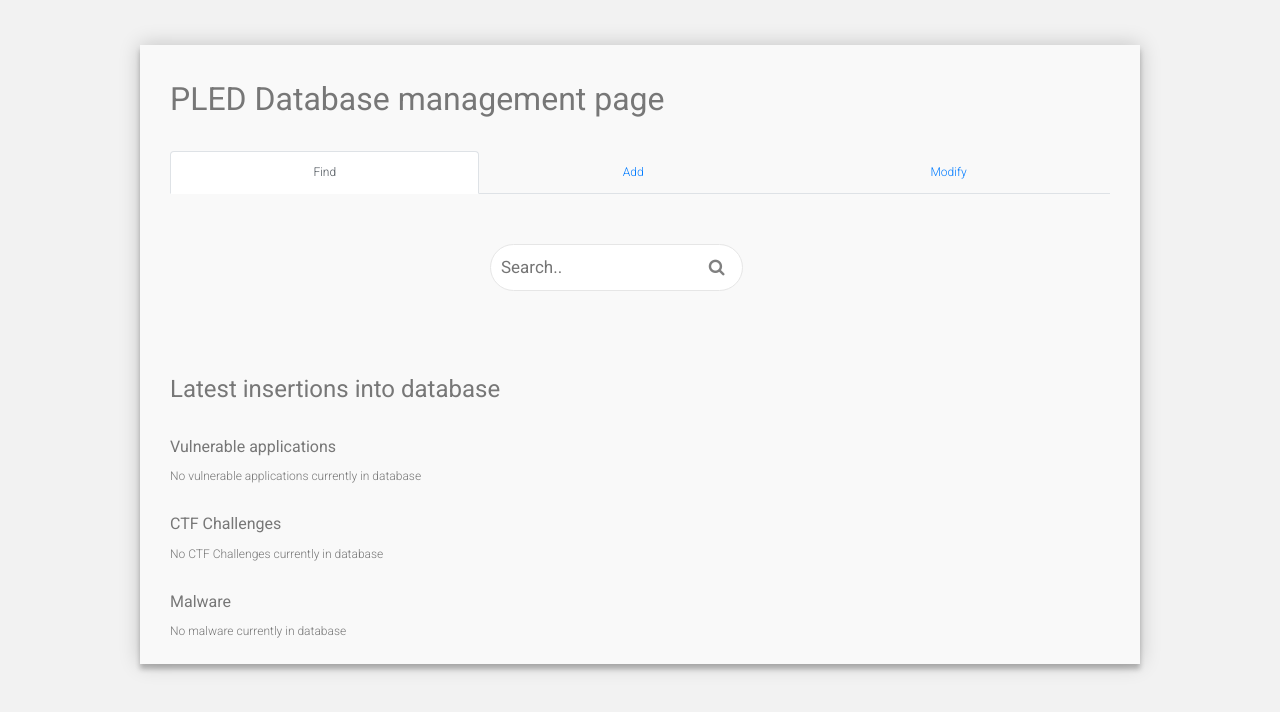
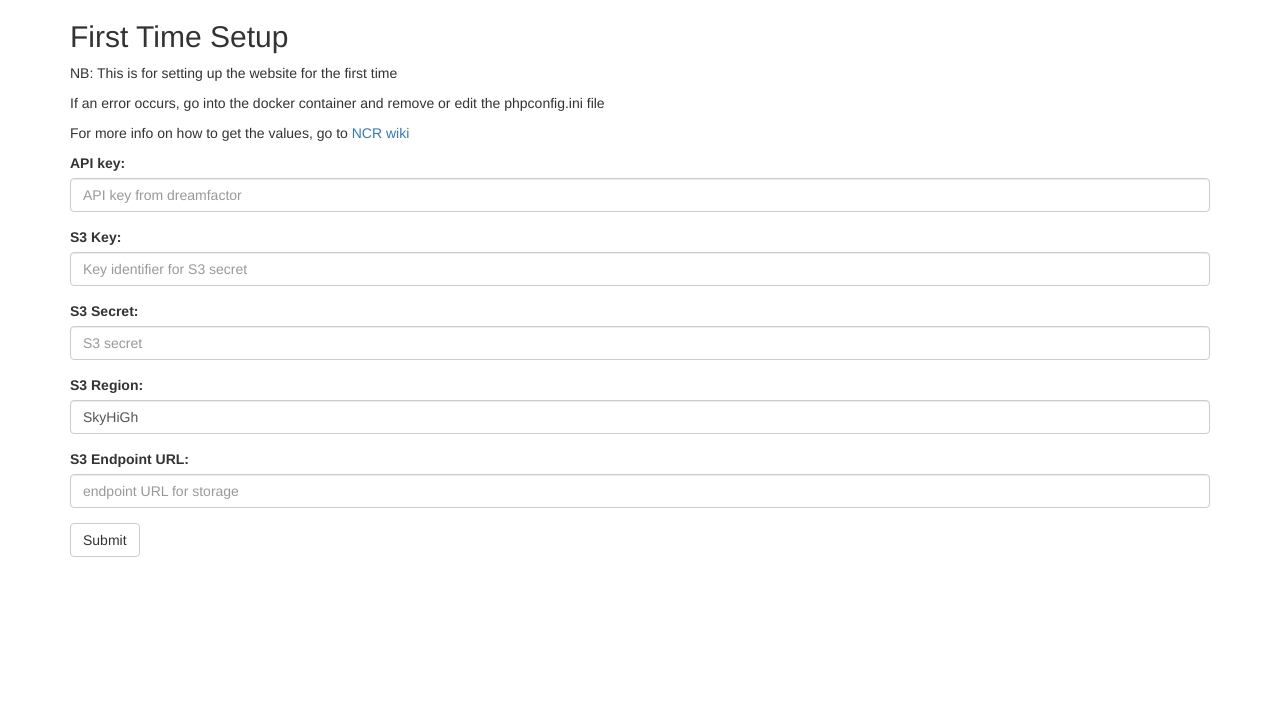
Before and after one commit to amojamo/PLED, a PHP site: page / in a window 1280 px wide. Shown: the top 712 px of the page. Run offline with PHP 8.4, Linux system fonts and the light colour scheme; data that the repository does not hold is empty; some libraries are stand-ins or nearby versions.

Commit message:
website config

```diff
--- a/www/css/uploadcve.css
+++ b/www/css/uploadcve.css
@@ -122,7 +122,7 @@ fieldset {
     height: 40px;
 }
 
-#formstyle button[type="submit"] {
+.submit {
     cursor: pointer;
     max-width: 400px;
     border: none;
@@ -135,7 +135,7 @@ fieldset {
     height: 45px;
 }
 
-#formstyle button[type="delete"] {
+.delete {
     cursor: pointer;
     max-width: 400px;
     border: none;
@@ -168,12 +168,10 @@ fieldset {
 
 .first_column {
     grid-column: 1/2;
-    margin-top: 40px;
 }
 
 .second_column {
     grid-column: 2/3;
-    margin-top: 40px;
 }
 
 .search {
--- a/www/index.php
+++ b/www/index.php
@@ -1,19 +1,50 @@
 <?php
 require_once "./vendor/autoload.php";
-
+use Aws\S3\S3Client;
+use Aws\Exception\AwsException;
 //phpinfo();
 $loader = new Twig_Loader_Filesystem('views');
 $twig = new Twig_Environment($loader, array());
 
-$ini_array = parse_ini_file("./conf/phpconfig.ini", true);
 
-$data['placeholdercve'] = "CVE-ID";
+if(isset($_POST['generateConfig'])) {
+	$file = fopen($_SERVER['DOCUMENT_ROOT']."/conf/phpconfig.ini", 'w');
+	$data = 'api_key = '.$_POST['apikey'].PHP_EOL.
+			'ip = api.pled'.PHP_EOL.
+			's3_key = '.$_POST['s3key'].PHP_EOL.
+			's3_secret = '.$_POST['s3secret'].PHP_EOL.
+			's3_region = '.$_POST['s3region'].PHP_EOL.
+			's3_endpoint = '.$_POST['s3endpoint'].PHP_EOL;
+	fwrite($file, $data);
+	fclose($file);
+	header("Location: index.php");
+}
+
+if (file_exists($_SERVER['DOCUMENT_ROOT']."/conf/phpconfig.ini")) {
+	$ini_array = parse_ini_file("./conf/phpconfig.ini", true);
+} else {
+	echo $twig->render('generateConfig.html', array());
+	die();
+}
+
+
+
+
+
+
+
+
+
+$s3 = include 'src/openstack/openstack.php';
 
 if(isset($_GET['uploaded'])){
 	$data['uploaded'] = $_GET['uploaded'];
 }
 if(isset($_GET['updated'])){
 	$data['updated'] = $_GET['updated'];
+}
+if(isset($_GET['deleted'])) {
+	$data['deleted'] = $_GET['deleted'];
 }
 
 // Get contents from database '.$ini_array["ip"].'
@@ -50,7 +81,16 @@ foreach ($obj['resource'] as $key => $v) {
 		$data['vuln_applications'][$key]["vulnerable_configuration"] = $v['vulnerable_configuration'];
 	}
 	if(isset($v['file_path'])) {
-		$data['vuln_applications'][$key]["file_path"] = $v['file_path'];
+		if(isset($v['exploitdb_id'])) {
+			$data['vuln_applications'][$key]["file"] = $v['file_path'];
+		} else {
+			$cmd = $s3->getCommand('GetObject', [
+				'Bucket' => 'pled_files',
+				'Key'    => 'vuln_applications/'.$v['file_path']
+			]);
+			$signed_url = $s3->createPresignedRequest($cmd, '+1 hour');
+			$data['vuln_applications'][$key]['file'] = $signed_url->getUri();
+		}
 	}
 	if(isset($v['summary'])) {
 		$data['vuln_applications'][$key]["summary"] = $v['summary'];
@@ -103,6 +143,14 @@ foreach ($obj['resource'] as $key => $v) {
 	if(isset($v['flag'])) {
 		$data['ctf_challenges'][$key]['flag'] = $v['flag'];
 	}
+	if(isset($v['file_path'])) {
+		$cmd = $s3->getCommand('GetObject', [
+			'Bucket' => 'pled_files',
+			'Key'    => 'vuln_applications/'.$v['file_path']
+		]);
+		$signed_url = $s3->createPresignedRequest($cmd, '+1 hour');
+		$data['ctf_challenges'][$key]['file'] = $signed_url->getUri();
+	}
 }
 
 // Malware
@@ -124,6 +172,14 @@ foreach ($obj['resource'] as $key => $v) {
 	if(isset($v['date_added'])) {
 		$data['malware'][$key]["date_added"] = $v['date_added'];
 	}
+	if(isset($v['file_path'])) {
+		$cmd = $s3->getCommand('GetObject', [
+			'Bucket' => 'pled_files',
+			'Key'    => 'vuln_applications/'.$v['file_path']
+		]);
+		$signed_url = $s3->createPresignedRequest($cmd, '+1 hour');
+		$data['malware'][$key]['file'] = $signed_url->getUri();
+	}
 }
 
 echo $twig->render('databaseManagementPage.html', $data);
--- a/www/src/cveautofill.php
+++ b/www/src/cveautofill.php
@@ -109,8 +109,8 @@ foreach ($obj['resource'] as $key => $v) {
 	if(isset($v['type'])) {
 		$data['malware'][$key]["type"] = $v['type'];
 	}
-	if(isset($v['date_added'])) {
-		$data['malware'][$key]["date_added"] = $v['date_added'];
+	if(isset($v['added_date'])) {
+		$data['malware'][$key]["added_date"] = $v['added_date'];
 	}
 }
 
--- a/www/src/modify.php
+++ b/www/src/modify.php
@@ -74,9 +74,7 @@ if($_POST['upload_type'] == "vuln_application") {
 	$malware_to_modify = json_decode('{}');
 	if(!empty($_POST['malware_name']))
 		$malware_to_modify->name = $_POST['malware_name'];
-	//if(!empty($_POST['malware_summary'])) {
-		$malware_to_modify->summary = $_POST['malware_summary'];
-	}
+	$malware_to_modify->summary = $_POST['malware_summary'];
 	$malware_to_modify->platform = $_POST['malware_platform'];
 	$malware_to_modify->type = $_POST['malware_type'];
 
--- a/www/src/openstack/openstack.php
+++ b/www/src/openstack/openstack.php
@@ -6,7 +6,7 @@ use Aws\S3\S3Client;
 *   Open Stack config
 *
 **/
-$ini_array = parse_ini_file("../conf/phpconfig.ini", true);
+$ini_array = parse_ini_file($_SERVER['DOCUMENT_ROOT']."/conf/phpconfig.ini", true);
 $s3 = new S3Client([
     'region' => $ini_array['s3_region'],
     'endpoint' => $ini_array['s3_endpoint'],
--- a/www/views/applicationform.html
+++ b/www/views/applicationform.html
@@ -36,7 +36,7 @@
                 {% endif %}
             </div>
 
-            <div class="second_column">
+            <div class="second_column" style="margin-top: 40px;">
                 <!-- PLATFORM INPUT -->
                 <div type="text">Platform</div>
                 <fieldset>
@@ -203,7 +203,7 @@
 
             <!-- SUBMIT BUTTON -->
             <fieldset>
-                <button name="submit" type="submit" id="upload-submit" data-submit="...Uploading" tabindex="13">Submit to database</button>
+                <button name="submit" class="submit" type="submit" id="upload-submit" data-submit="...Uploading" tabindex="13">Submit to database</button>
             </fieldset>
         </div>
     </div>
--- a/www/views/challengeform.html
+++ b/www/views/challengeform.html
@@ -1,9 +1,8 @@
 <form id="formstyle" action="../src/uploadchallenge.php" method="post" enctype="multipart/form-data">
     <div id="challengeform" class="challengeform">
+        <div class="errmsg">{{ err_challenge_msg }}</div>
         <div class="grid">
             <div class="first_column" style="margin-top: 40px;">
-                <div class="errmsg">{{ err_challenge_msg }}</div>
-                <br>
                 <!-- CHALLENGE NAME INPUT -->
                 <div type="text">Challenge Name *</div>
                 {% if err_challenge_name %}
@@ -36,6 +35,12 @@
                     <input type="text" name="challenge_creation_date" placeholder="Date of creation" value="{{ challenge_creation_date }}" pattern="([0-2][0-9]|(3)[0-1])(\/)(((0)[0-9])|((1)[0-2]))(\/)\d{4}" tabindex="5" autofocus>
                 </fieldset>
 
+                <!-- PORT -->
+                <div type="text">Port (digits only)</div>
+                <fieldset>
+                    <input type="text" name="challenge_port" value="{{ challenge_port }}" placeholder="Port" pattern="\d*" autofocus tabindex="13">
+                </fieldset>
+
                 <!-- FILE INPUT -->
                 <div type="text">Docker File *</div>
                 {% if err_challenge_file %}
@@ -50,39 +55,18 @@
                     </fieldset>
                 {% endif %}
 
-                <!-- PORT -->
-                <div type="text">Port (digits only)</div>
-                <fieldset>
-                    <input type="text" name="challenge_port" value="{{ challenge_port }}" placeholder="Port" pattern="\d*" autofocus tabindex="13">
-                </fieldset>
 
                  <!-- SUBMIT BUTTON -->
                 <fieldset>
-                    <button name="submit" type="submit" id="upload-submit" data-submit="...Uploading" tabindex="13   ">Submit to database</button>
+                    <button name="submit" class="submit" type="submit" id="upload-submit" data-submit="...Uploading" tabindex="13   ">Submit to database</button>
                 </fieldset>
             </div>
-            <div class="second_column"><br>
+            <div class="second_column" style="margin-top: 40px;">
                 <!-- TYPE INPUT -->
                  <div type="text">Type</div>
-                {% if errtype %}
-                <fieldset>
-                    <div class="{{ errtype }}">
-                        <fieldset>
-                            <div class="select">
-                                <select name="challenge_type" id="c_type" class="dropdown" tabindex="3"selected="{{ challenge_type }}">
-                                    <option value="other">---</option>
-                                    <option value="jeopardy">Jeopardy</option>
-                                    <option value="attack-defence">Attack-Defence</option>
-                                    <option value="mixed">Mixed</option>
-                                </select>
-                            </div>
-                        </fieldset>
-                    </div>
-                </fieldset>
-                {% else %}
                 <fieldset>
                     <div class="select">
-                        <select name="challenge_type" id="type" class="dropdown" tabindex="3" selected="{{ challenge_type }}">
+                        <select name="challenge_type" id="c_type" class="dropdown" tabindex="3" selected="{{ challenge_type }}">
                             <option value="other">---</option>
                             <option value="jeopardy">Jeopardy</option>
                             <option value="attack-defence">Attack-Defence</option>
@@ -90,7 +74,6 @@
                         </select>
                     </div>
                 </fieldset>
-                {% endif %}
 
                 <!-- CHALLENGE CATEGORY INPUT -->
                 <div type="text">Category</div>
--- a/www/views/databaseManagementPage.html
+++ b/www/views/databaseManagementPage.html
@@ -59,6 +59,15 @@
 				alert("Something went wrong, please try again later");
 			{% elseif updated == "empty_update" %}
 				alert("No fields were changed, nothing to update");
+			{% endif %}
+		</script>
+	{% endif %}
+	{% if deleted %}
+		<script>
+			{% if deleted == "true" %}
+				alert("The object was successfully deleted!");
+			{% elseif deleted == "false" %}
+				alert("Something went wrong, the object was not deleted");
 			{% endif %}
 		</script>
 	{% endif %}
@@ -132,7 +141,6 @@
     	document.getElementById('nav-add-tab').addEventListener("click",function(){
 			console.log("click");
 
-
 			if ($("#uploadtypeselector").attr("name") == "") {
 			v = document.getElementById('uploadtypeselector').value;
 			} else {
--- a/www/views/databasecontent.html
+++ b/www/views/databasecontent.html
@@ -63,8 +63,10 @@
 
 			  	{% if res.impact %}
 			  		<b>Impact: </b>
-			  		{{ res.impact | json_encode }}<br>
-			  	{% endif %}
+					{% for key, impact in res.impact %}<br>
+						{{ key }}: {{ impact | e }}
+					{% endfor %}
+			  	{% endif %}<br>
 
 			  	{% if res.vulnerable_configuration %}
 			  		<b>Vulnerable Configuration: </b>
@@ -72,11 +74,9 @@
 			  			{{ vc | json_encode }}<br>
 			  		{% endfor %}
 			  	{% endif %}
+				<button onclick="window.location.href='{{ res.file }}'" class="btn"><i class="fa fa-download"></i> Download</button>
 
-			  	{% if res.file_path %}
-			  		<b>File Path: </b>
-			  		{{ res.file_path }}<br>
-			  	{% endif %}
+
 		</div>
 		{% elseif res.Upload_Type == "CTF Challenge" %}
 			<button class="collapsible">
@@ -135,6 +135,7 @@
 					<b>Flag: </b>
 					{{ res.flag }}<br>
 				{% endif %}
+				<button onclick="window.location.href='{{ res.file }}'" class="btn"><i class="fa fa-download"></i> Download</button>
 			</div>
 		{% elseif res.Upload_Type == "Malware" %}
 			<button class="collapsible">
@@ -168,6 +169,7 @@
 					<b>Date added: </b>
 					{{ res.date_added }}<br>
 				{% endif %}
+				<button onclick="window.location.href='{{ res.file }}'" class="btn"><i class="fa fa-download"></i> Download</button>
 			</div>
 		{% endif %}
 	{% endfor %}
@@ -228,12 +230,16 @@
 
 			{% if application.impact %}
 			  <b>Impact: </b>
-		  		{{ application.impact | json_encode }}<br>
-		  	{% endif %}
+				{% for key, impact in application.impact %}<br>
+					{{ key }}: {{ impact | e }}
+				{% endfor %}
+		  	{% endif %}<br>
 
 			{% if application.vulnerable_configuration %}
 				<b>Vulnerable Configuration: </b>
-		  		{{ application.vulnerable_configuration |join(',') }}<br>
+				{% for vc in application.vulnerable_configuration %}
+					{{ vc | json_encode }}<br>
+				{% endfor %}
 			{% endif %}
 
 		  	{% if application.file_path %}
@@ -245,6 +251,7 @@
 		  		<b>Category: </b>
 		  		{{ application.category }}<br>
 			  {% endif %}
+			  <button onclick="window.location.href='{{ application.file }}'" class="btn"><i class="fa fa-download"></i> Download</button>
 		</div>
 	{% endfor %}
 	<br><br>
@@ -308,7 +315,9 @@
 			{% if ctf_challenge.flag %}
 				<b>Flag: </b>
 				{{ ctf_challenge.flag }}<br>
+				PATH: {{ ctf_challenge.file_path }}
 			{% endif %}
+			<button onclick="window.location.href='{{ ctf_challenge.file }}'" class="btn"><i class="fa fa-download"></i> Download</button>
 		</div>
 	{% endfor %}
 	<br>
@@ -344,6 +353,8 @@
 				<b>Date added: </b>
 				{{ mw.date_added }}<br>
 			{% endif %}
+			<button onclick="window.location.href='{{ mw.file }}'" class="btn"><i class="fa fa-download"></i> Download</button>
+
 		</div>
 	{% endfor %}
 	<br>
--- /dev/null
+++ b/www/views/generateConfig.html
@@ -0,0 +1,44 @@
+<!DOCTYPE html>
+<html lang="en">
+<head>
+  <title>First time setup</title>
+  <meta charset="utf-8">
+  <meta name="viewport" content="width=device-width, initial-scale=1">
+  <link rel="stylesheet" href="https://maxcdn.bootstrapcdn.com/bootstrap/3.4.0/css/bootstrap.min.css">
+  <script src="https://ajax.googleapis.com/ajax/libs/jquery/3.4.0/jquery.min.js"></script>
+  <script src="https://maxcdn.bootstrapcdn.com/bootstrap/3.4.0/js/bootstrap.min.js"></script>
+</head>
+<body>
+
+<div class="container">
+  <h2>First Time Setup</h2>
+  <p>NB: This is for setting up the website for the first time</p>
+  <p>If an error occurs, go into the docker container and remove or edit the phpconfig.ini file</p>
+  <p>For more info on how to get the values, go to <a href="https://project.ncr.ntnu.no/w/pled/howtos/database_web_interface_setup/">NCR wiki</a></p>
+  <form action="/index.php" method="POST">
+    <div class="form-group">
+      <label for="apikey">API key:</label>
+      <input type="text" class="form-control" id="email" placeholder="API key from dreamfactor" name="apikey" required>
+    </div>
+    <div class="form-group">
+      <label for="s3key">S3 Key:</label>
+      <input type="text" class="form-control" id="s3key" placeholder="Key identifier for S3 secret" name="s3key" required>
+    </div>
+    <div class="form-group">
+        <label for="s3secret">S3 Secret:</label>
+        <input type="password" class="form-control" id="s3secret" placeholder="S3 secret" name="s3secret" required>
+    </div>
+    <div class="form-group">
+        <label for="s3region">S3 Region:</label>
+        <input type="text" class="form-control" id="s3region" value="SkyHiGh" name="s3region" required>
+    </div>
+    <div class="form-group">
+        <label for="s3endpoit">S3 Endpoint URL:</label>
+        <input type="url" class="form-control" id="s3endpoint" placeholder="endpoint URL for storage" name="s3endpoint" required>
+    </div>
+    <button name="generateConfig" type="submit" class="btn btn-default">Submit</button>
+  </form>
+</div>
+
+</body>
+</html>
--- a/www/views/malwareform.html
+++ b/www/views/malwareform.html
@@ -1,9 +1,9 @@
 <form id="formstyle" action="../src/uploadmalware.php" method="post" enctype="multipart/form-data">
     <div class="malwareform">
+        <div class="errmsg">{{ err_malware_msg }}</div>
+                <br>
         <div class="grid">
-            <div class="first_column" style="margin-top: 40px;">
-                <div class="errmsg">{{ err_malware_msg }}</div>
-                <br>
+            <div class="first_column" >
                 <!-- Malware NAME INPUT -->
                 <div type="text">Malware Name *</div>
                 {% if err_malware_name %}
@@ -142,7 +142,7 @@
 
                  <!-- SUBMIT BUTTON -->
                 <fieldset>
-                    <button name="submit" type="submit" id="upload-submit" data-submit="...Uploading" tabindex="13   ">Submit to database</button>
+                    <button name="submit" class="submit" type="submit" id="upload-submit" data-submit="...Uploading" tabindex="13   ">Submit to database</button>
                 </fieldset>
             </div>
 
--- a/www/views/modifycontent.html
+++ b/www/views/modifycontent.html
@@ -39,15 +39,7 @@
 		                        <input name="app_cve" placeholder="{{ placeholdercve }}" value="{{ res.cve }}" pattern="CVE-\d{4}-\d{4,7}" type="text" tabindex="3" autofocus>
 		                        <input type="hidden" name="old_app_cve" value="{{ res.cve }}">
 		                    </fieldset>
-		                    <!-- SUBMIT BUTTON -->
-				            <fieldset>
-				                <button name="submit" type="submit" id="upload-submit" data-submit="...Uploading" tabindex="7">Submit changes to database</button>
-				            </fieldset>
 
-				            <!-- DELETE BUTTON -->
-				            <fieldset>
-				                <button name="delete" type="delete" id="upload-delete" tabindex="8" formaction="">Delete object from database</button>
-				            </fieldset>
 		                </div>
 		                <div class="second_column">
 	                        <!-- PLATFORM INPUT -->
@@ -176,6 +168,15 @@
 	            	</div>
 	            	<input type="hidden" name="upload_type" value="vuln_application">
 	            	<input type="hidden" name="_id" value="{{ res._id }}">
+	            	<!-- SUBMIT BUTTON -->
+		            <fieldset>
+		                <button name="submit" class="submit" type="submit" id="upload-submit" data-submit="...Uploading" tabindex="7">Submit changes to database</button>
+		            </fieldset>
+
+		            <!-- DELETE BUTTON -->
+		            <fieldset>
+		                <button type="submit" tabindex="8" class="delete" data-confirm="Are you sure to delete this item?" formaction="../src/delete.php?id={{ res._id }}&type=vuln_applications">Delete object from database</button>
+		            </fieldset>
 	            </form>
             </div>
 		{% elseif res.Upload_Type == "CTF Challenge" %}
@@ -259,15 +260,7 @@
 			                    </div>
 			                    <input type="hidden" name="old_challenge_difficulty" value="{{ res.difficulty }}">
 			                </fieldset>
-			                <!-- SUBMIT BUTTON -->
-				            <fieldset style="display: inline-block;">
-				                <button name="submit" type="submit" id="upload-submit" data-submit="...Uploading" tabindex="7">Submit changes to database</button>
-				            </fieldset>
 
-				            <!-- DELETE BUTTON -->
-				            <fieldset style="display: inline-block;">
-				                <button name="delete" type="delete" id="upload-delete" tabindex="8" formaction="">Delete object from database</button>
-				            </fieldset>
 			            </div>
 			            <div class="second_column">
 			                 <!-- POINTS -->
@@ -294,6 +287,15 @@
 	            	</div>
 	            	<input type="hidden" name="upload_type" value="ctf_challenge">
 	            	<input type="hidden" name="_id" value="{{ res._id }}">
+	            	<!-- SUBMIT BUTTON -->
+		            <fieldset>
+		                <button name="submit" class="submit" type="submit" id="upload-submit" data-submit="...Uploading" tabindex="7">Submit changes to database</button>
+		            </fieldset>
+
+		            <!-- DELETE BUTTON -->
+		            <fieldset>
+		                <button type="submit" tabindex="8" class="delete" data-confirm="Are you sure to delete this item?" formaction="../src/delete.php?id={{ res._id }}&type=ctf_challenges">Delete object from database</button>
+		            </fieldset>
 	            </form>
 			</div>
 		{% elseif res.Upload_Type == "Malware" %}
@@ -320,15 +322,6 @@
 			                    <textarea name="malware_summary" placeholder="Malware Summary" tabindex="8">{{ res.summary }}</textarea>
 			                    <input type="hidden" name="old_malware_summary" value="{{ res.summary }}">
 			                </fieldset>
-			                <!-- SUBMIT BUTTON -->
-				            <fieldset style="display: inline-block;">
-				                <button name="submit" type="submit" id="upload-submit" data-submit="...Uploading" tabindex="7">Submit changes to database</button>
-				            </fieldset>
-
-				            <!-- DELETE BUTTON -->
-				            <fieldset style="display: inline-block;">
-				                <button name="delete" type="delete" id="upload-delete" tabindex="8" formaction="">Delete object from database</button>
-				            </fieldset>
 	            		</div>
 	            		<div class="second_column">
 	            			<!-- PLATFORM INPUT -->
@@ -438,6 +431,15 @@
 	            	</div>
 	            	<input type="hidden" name="upload_type" value="malware">
 	            	<input type="hidden" name="_id" value="{{ res._id }}">
+	            	<!-- SUBMIT BUTTON -->
+		            <fieldset>
+		                <button name="submit" class="submit" type="submit" id="upload-submit" data-submit="...Uploading" tabindex="7">Submit changes to database</button>
+		            </fieldset>
+
+		            <!-- DELETE BUTTON -->
+		            <fieldset>
+		                <button type="submit" tabindex="8" class="delete" data-confirm="Are you sure to delete this item?" formaction="../src/delete.php?id={{ res._id }}&type=malware">Delete object from database</button>
+		            </fieldset>
 	            </form>
 	        </div>
 		{% endif %}
@@ -489,4 +491,19 @@
 			{% endif %}
 		{% endfor %}
 	{% endif %}
+
+
+	var deleteLinks = document.querySelectorAll('.delete');
+
+	for (var i = 0; i < deleteLinks.length; i++) {
+	  deleteLinks[i].addEventListener('click', function(event) {
+	      event.preventDefault();
+
+	      var choice = confirm(this.getAttribute('data-confirm'));
+
+	      if (choice) {
+	        window.location.href = this.getAttribute('formaction');
+	      }
+	  });
+	}
 </script>
```
Also changed, not shown: www/src/delete.php (added, +56 -0 lines), www/src/getfile.php (added, +16 -0 lines), www/src/search.php (+84 -29 lines), www/src/uploadapplication.php (+9 -5 lines), www/src/uploadchallenge.php (+6 -4 lines), www/src/uploadmalware.php (+6 -5 lines), 1 other file. Lines whose indentation alone changed are shown as unchanged.
